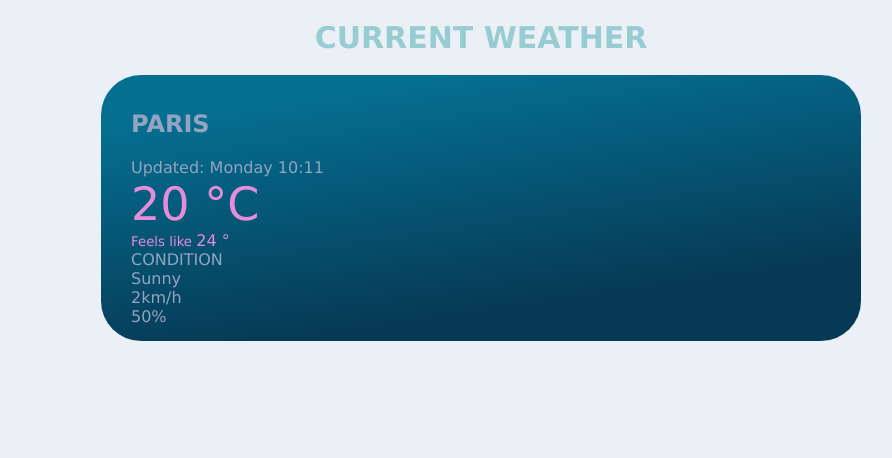
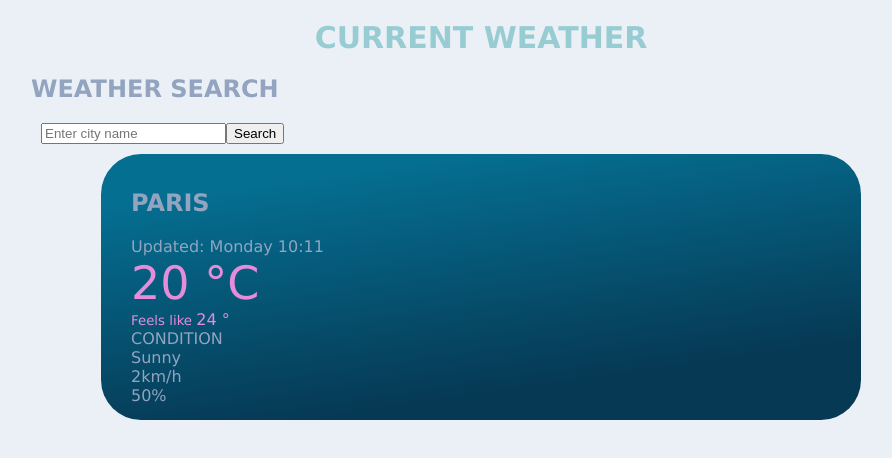
Before and after one commit to SanitaRoge/react-weather, a React (Create React App) app: page / in a window 1280 px wide. Shown: the top 458 px of the page, without its empty margins (159-1051 px from the left). Built offline with nearby package versions, Linux system fonts and the light colour scheme.

Commit message:
added search

```diff
--- a/src/App.js
+++ b/src/App.js
@@ -1,10 +1,12 @@
 import "./App.css";
 import Weather from "./Weather";
+import Search from "./search";
 
 export default function App() {
   return (
     <div>
       <h1>Current weather</h1>
+      <Search />
       <Weather />
     </div>
   );
--- /dev/null
+++ b/src/search.js
@@ -0,0 +1,21 @@
+import React from "react";
+import axios from "axios";
+
+
+export default function Search() {
+  return (
+    <div>
+      <h2>Weather search </h2>
+      <form>
+        <div>
+          <input
+            type="search"
+            className="form-control"
+            placeholder="Enter city name"
+          />
+          <input type="submit" value="Search" />
+        </div>
+      </form>
+    </div>
+  );
+}
```
